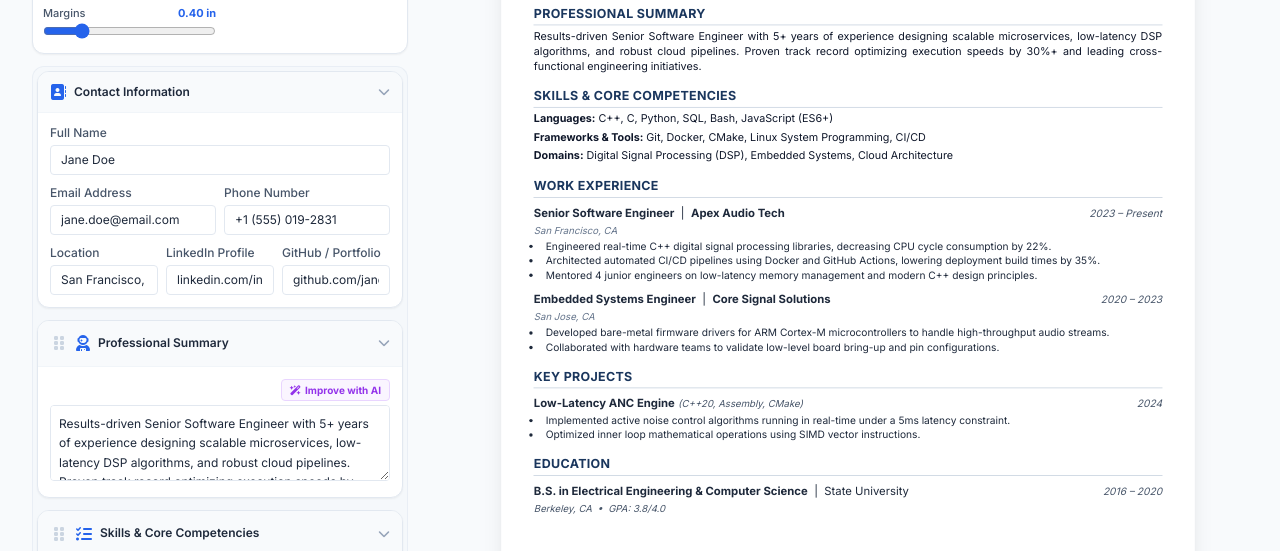
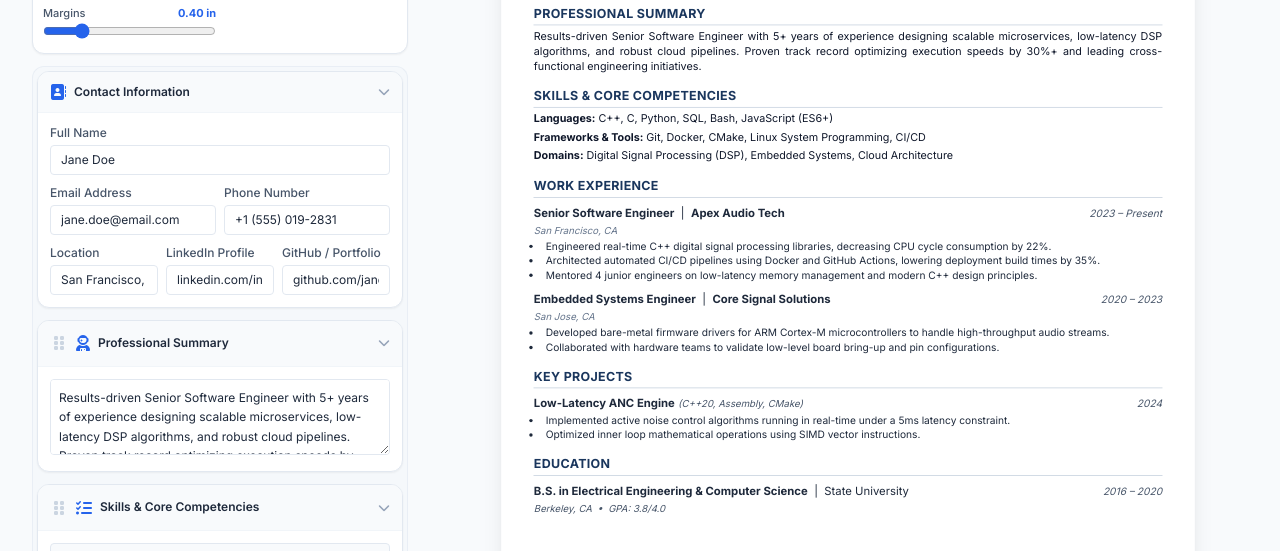
Before and after one commit to Dybios/spud-resume-builder, a plain HTML site: page index.html in a window 1280 px wide. Shown: the part 237-788 px from the top of the page. Drawn offline with nearby package versions, Linux system fonts and the light colour scheme.

Commit message:
Experimental features yeet for now

```diff
--- a/index.html
+++ b/index.html
@@ -377,12 +377,6 @@
                         <i id="summaryAccIcon" class="fa-solid fa-chevron-down text-slate-400 text-xs transition-transform ml-2 shrink-0"></i>
                     </div>
                     <div id="summaryAcc" class="p-3 text-xs cursor-auto">
-                        <div class="flex items-center justify-end mb-1">
-                            <button onclick="aiImproveSummary()" class="text-[10px] text-purple-600 hover:text-purple-700 font-bold flex items-center space-x-1 border border-purple-200 bg-purple-50 px-2 py-0.5 rounded transition">
-                                <i class="fa-solid fa-wand-magic-sparkles"></i>
-                                <span>Improve with AI</span>
-                            </button>
-                        </div>
                         <textarea id="summaryText" rows="3" oninput="renderResume()" placeholder="Write 2-4 sentences..." class="w-full border border-slate-200 rounded p-2 focus:ring-2 focus:ring-blue-500 focus:outline-none leading-relaxed"></textarea>
                     </div>
                 </div>
```
